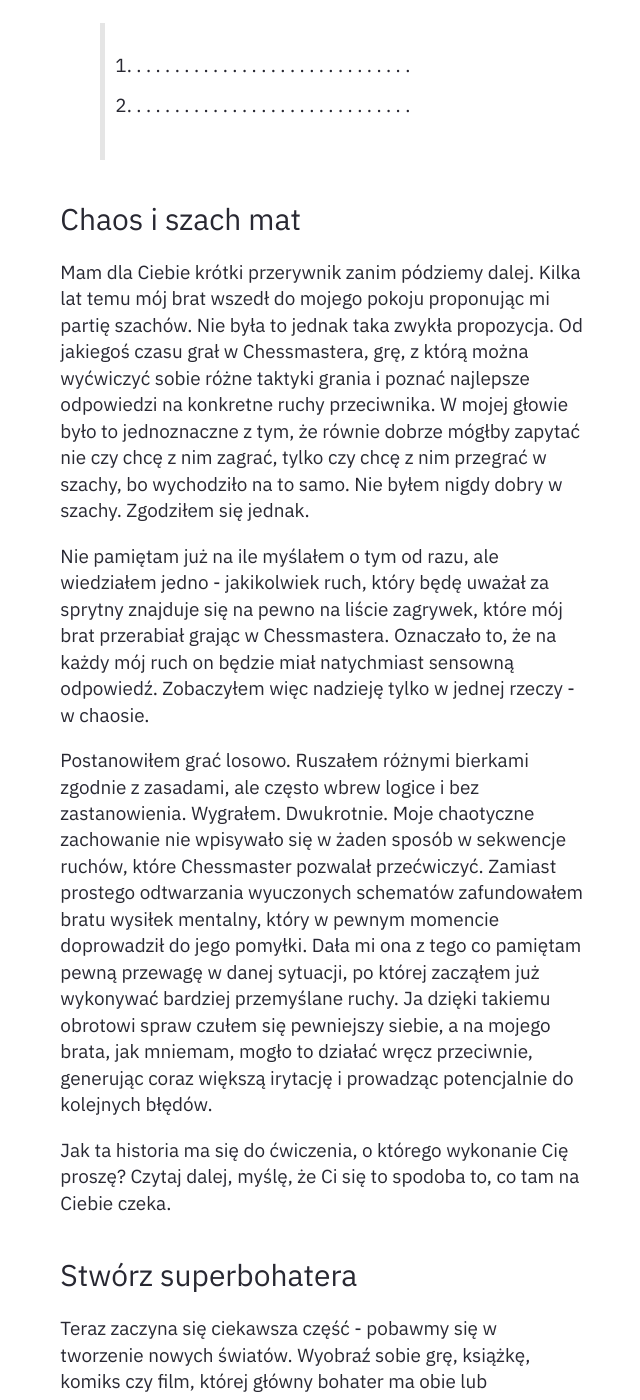
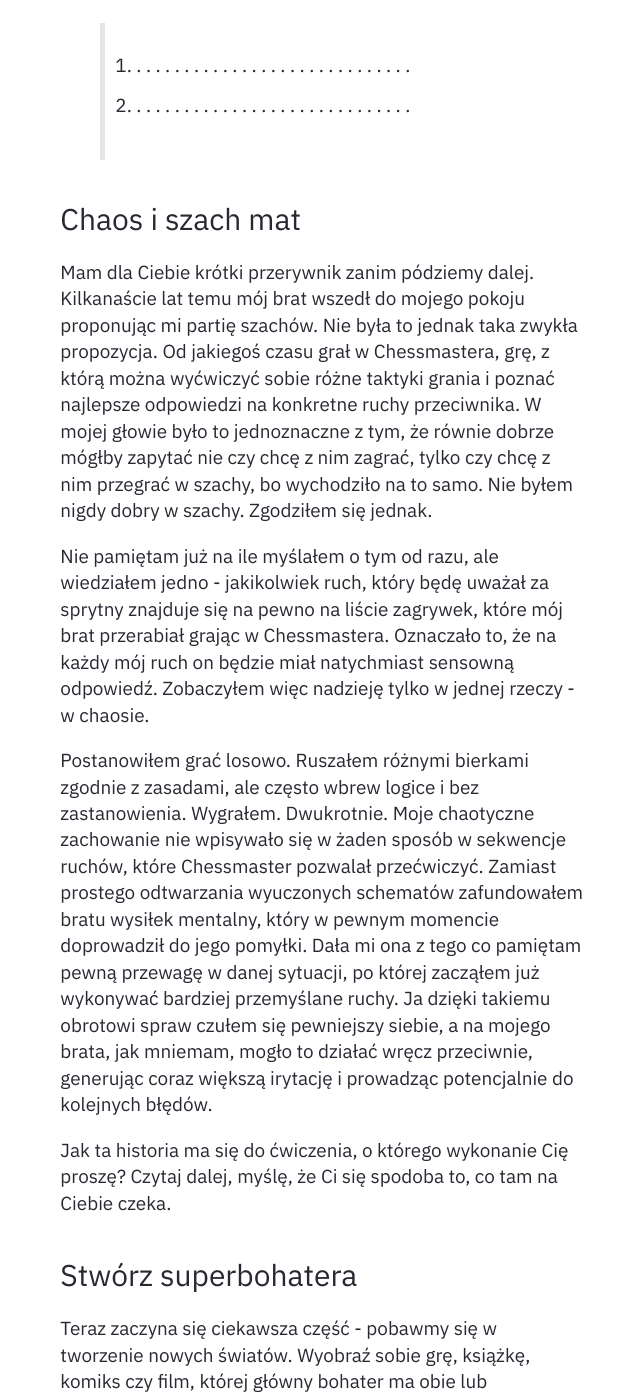
Before and after one commit to FeniXb3/fenixb3.github.io, a Jekyll site: the page built from _notes/Public/Kontekst.md, in a window 1280 px wide and 1400 px high, scrolled down 912 px. Shown: the whole window, without its empty margins (318-958 px from the left). Built offline with Jekyll 4.4.1, drawn with Linux system fonts in a browser that asks for light colours; some of the changed text lies outside the part shown.

Commit message:
Kontekst fixes

```diff
--- a/_notes/Public/Kontekst.md
+++ b/_notes/Public/Kontekst.md
@@ -18,18 +18,18 @@ Masz? Teraz zapisz te cechy. Nie chcę, by były one tylko w Twojej głowie - pr
 
 
 ### Chaos i szach mat
-Mam dla Ciebie krótki przerywnik zanim pódziemy dalej. Kilka lat temu mój brat wszedł do mojego pokoju proponując mi partię szachów. Nie była to jednak taka zwykła propozycja. Od jakiegoś czasu grał w Chessmastera, grę, z którą można wyćwiczyć sobie różne taktyki grania i poznać najlepsze odpowiedzi na konkretne ruchy przeciwnika. W mojej głowie było to jednoznaczne z tym, że równie dobrze mógłby zapytać nie czy chcę z nim zagrać, tylko czy chcę z nim przegrać w szachy, bo wychodziło na to samo. Nie byłem nigdy dobry w szachy. Zgodziłem się jednak.
+Mam dla Ciebie krótki przerywnik zanim pódziemy dalej. Kilkanaście lat temu mój brat wszedł do mojego pokoju proponując mi partię szachów. Nie była to jednak taka zwykła propozycja. Od jakiegoś czasu grał w Chessmastera, grę, z którą można wyćwiczyć sobie różne taktyki grania i poznać najlepsze odpowiedzi na konkretne ruchy przeciwnika. W mojej głowie było to jednoznaczne z tym, że równie dobrze mógłby zapytać nie czy chcę z nim zagrać, tylko czy chcę z nim przegrać w szachy, bo wychodziło na to samo. Nie byłem nigdy dobry w szachy. Zgodziłem się jednak.
 
 Nie pamiętam już na ile myślałem o tym od razu, ale wiedziałem jedno - jakikolwiek ruch, który będę uważał za sprytny znajduje się na pewno na liście zagrywek, które mój brat przerabiał grając w Chessmastera. Oznaczało to, że na każdy mój ruch on będzie miał natychmiast sensowną odpowiedź. Zobaczyłem więc nadzieję tylko w jednej rzeczy - w chaosie.
 
 Postanowiłem grać losowo. Ruszałem różnymi bierkami zgodnie z zasadami, ale często wbrew logice i bez zastanowienia. Wygrałem. Dwukrotnie. Moje chaotyczne zachowanie nie wpisywało się w żaden sposób w sekwencje ruchów, które Chessmaster pozwalał przećwiczyć. Zamiast prostego odtwarzania wyuczonych schematów zafundowałem bratu wysiłek mentalny, który w pewnym momencie doprowadził do jego pomyłki. Dała mi ona z tego co pamiętam pewną przewagę w danej sytuacji, po której zacząłem już wykonywać bardziej przemyślane ruchy. Ja dzięki takiemu obrotowi spraw czułem się pewniejszy siebie, a na mojego brata, jak mniemam, mogło to działać wręcz przeciwnie, generując coraz większą irytację i prowadząc potencjalnie do kolejnych błędów.
 
-Jak ta historia ma się do ćwiczenia, o którego wykonanie Cię proszę? Czytaj dalej, myślę, że Ci się to spodoba to, co tam na Ciebie czeka.
+Jak ta historia ma się do ćwiczenia, o którego wykonanie Cię proszę? Czytaj dalej, myślę, że Ci się spodoba to, co tam na Ciebie czeka.
 
 ### Stwórz superbohatera
 Teraz zaczyna się ciekawsza część - pobawmy się w tworzenie nowych światów. Wyobraź sobie grę, książkę, komiks czy film, której główny bohater ma obie lub przynajmniej jedną z tych cech. Widzisz to? To teraz dodajmy kluczowy element. Wyobraź sobie, że ten główny bohater tworzonego przez Ciebie świata czerpie z tych cech korzyści. Może łatwiej dzięki nim wykonuje powierzane mu zadania? A może tylko dzięki nim jest w stanie pokonać wrogów?
 
-Co ważne, nie chodzi tutaj o odwrócenie cech podanych przez Ciebie i nadanie ich "pozytywnych przeciwieńśtw" Twojemu bohaterowi. Jeżeli np. jedną z cech, które masz na swojej liście jest spóźnianie się, to Twój bohater też powinien mieć tę cechę, jednocześnie ma też wykorzystywać ją by osiągnąć coś dla siebie dobrego.
+Co ważne, nie chodzi tutaj o odwrócenie cech podanych przez Ciebie i nadanie ich "pozytywnych przeciwieństw" Twojemu bohaterowi. Jeżeli np. jedną z cech, które masz na swojej liście jest spóźnianie się, to Twój bohater też powinien mieć tę cechę, jednocześnie ma też wykorzystywać ją by osiągnąć coś dla siebie dobrego.
 
 Poniżej zostawiam dla Ciebie przestrzeń, gdzie możesz opisać swojego bohatera i świat, w którym jest w stanie wykorzystywać cechy wymienione przez Ciebie wcześniej tak, by dawały mu korzyści. Możesz to opisać słowami, narysować, czy utrwalić w jakikolwiek przemawiający do Ciebie najbardziej sposób.
 
```
Also changed, not shown: other parts of _notes/Public/Kontekst.md (+2 -0 lines).
